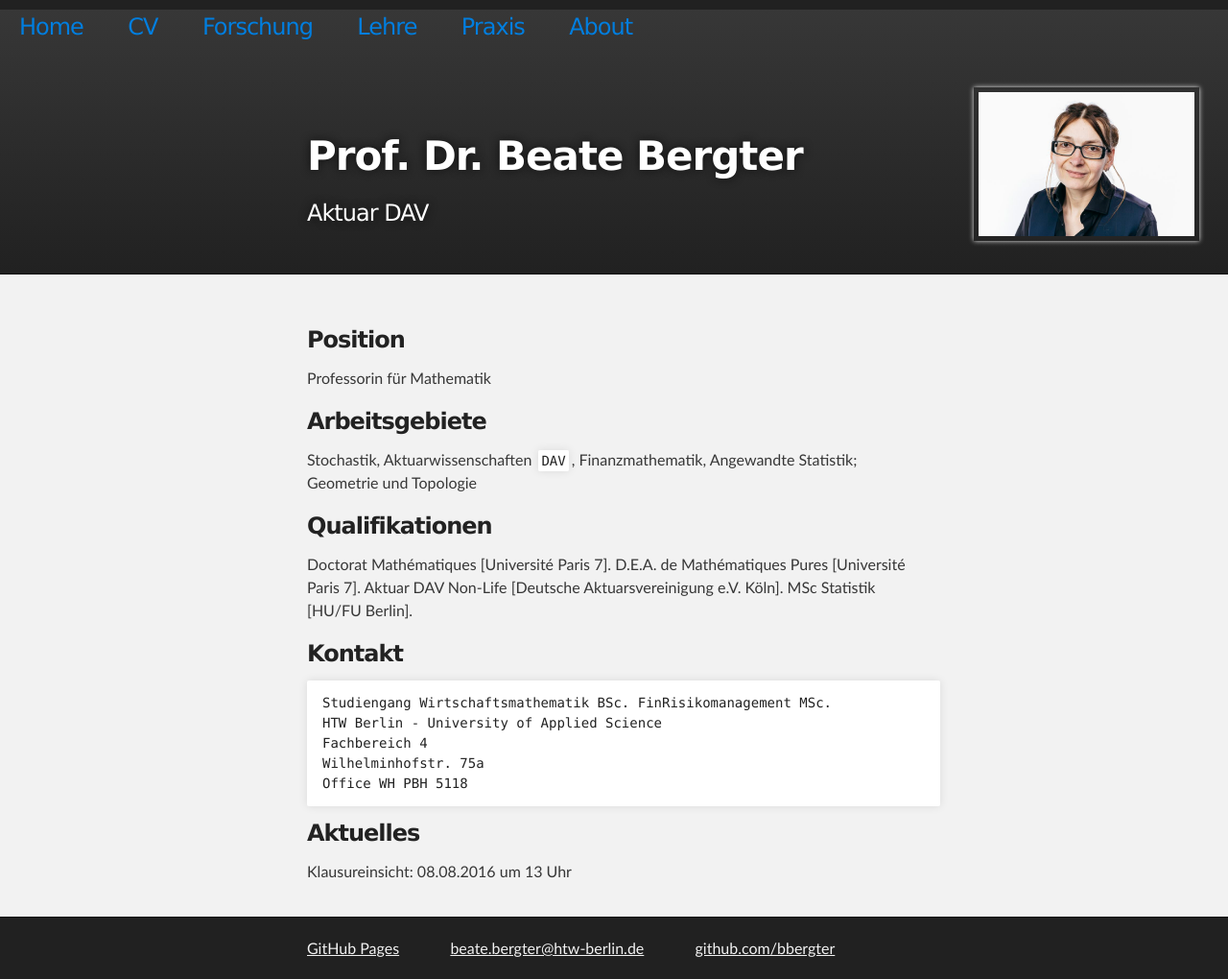
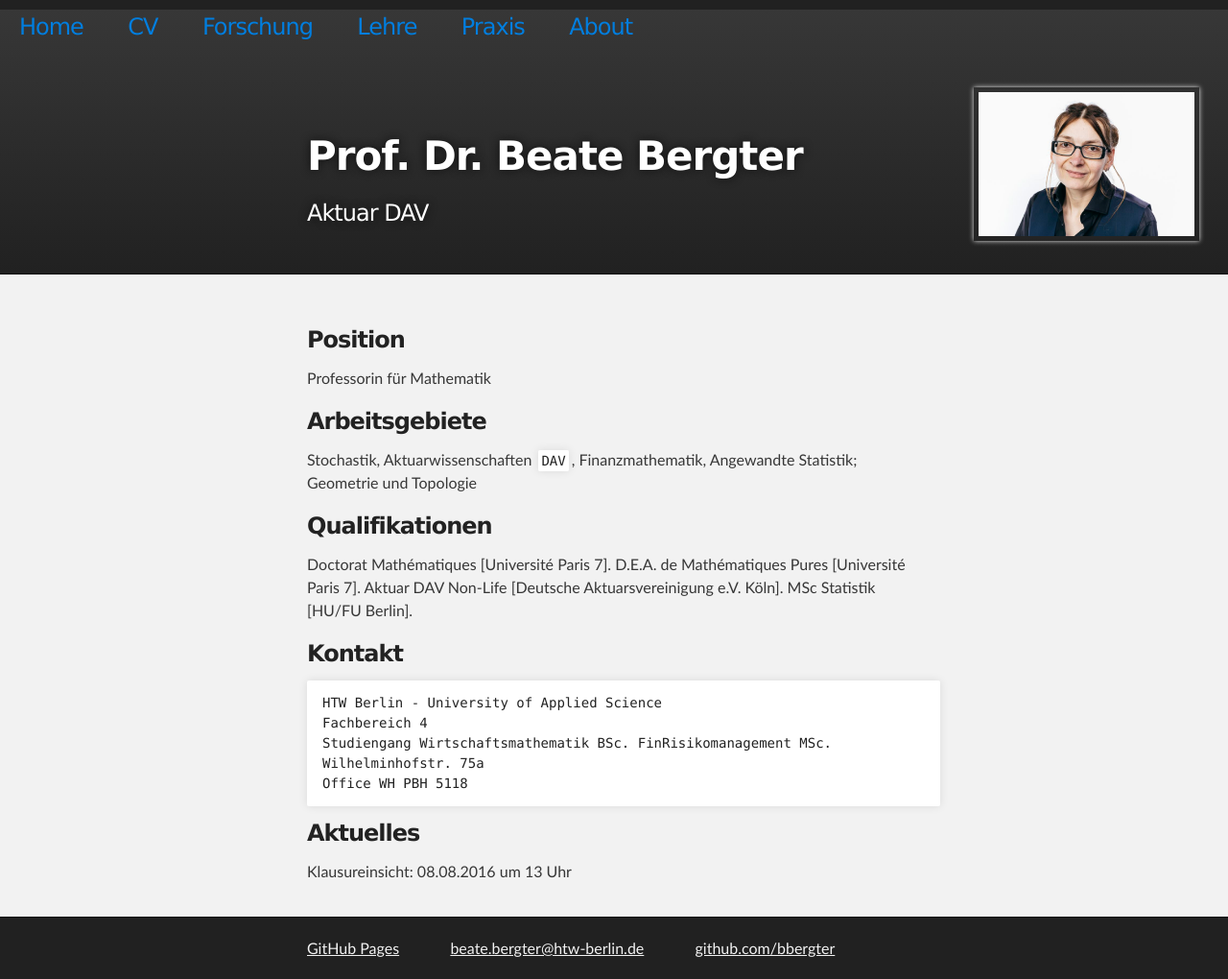
Before and after one commit to bbergter/bbergter, a Jekyll site: the page index.html, which Jekyll copies as it is, in a window 1280 px wide. Shown: the whole page at 96% size. Built offline with Jekyll 4.4.1, drawn with Linux system fonts in a browser that asks for light colours.

```diff
--- a/index.html
+++ b/index.html
@@ -69,9 +69,9 @@ Aktuar DAV Non-Life [Deutsche Aktuarsvereinigung e.V. Köln]. MSc Statistik [HU/
 
 
 <h3>Kontakt</h3>
-<pre><code>Studiengang Wirtschaftsmathematik BSc. FinRisikomanagement MSc.
-HTW Berlin - University of Applied Science
+<pre><code>HTW Berlin - University of Applied Science
 Fachbereich 4
+Studiengang Wirtschaftsmathematik BSc. FinRisikomanagement MSc.
 Wilhelminhofstr. 75a
 Office WH PBH 5118
 </code></pre>
```
